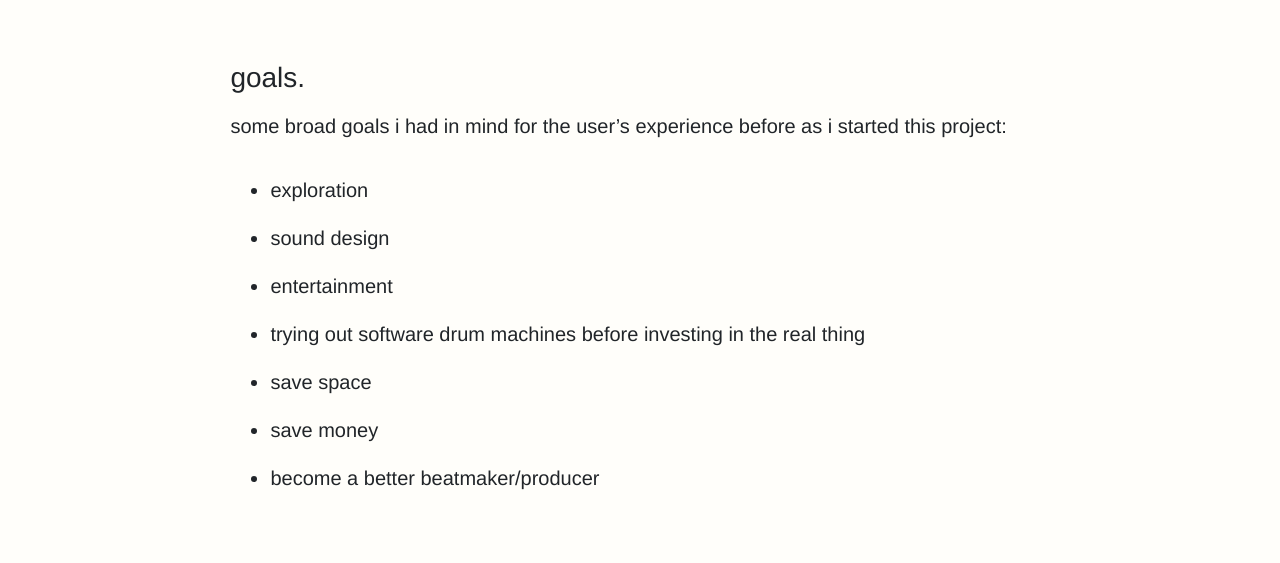
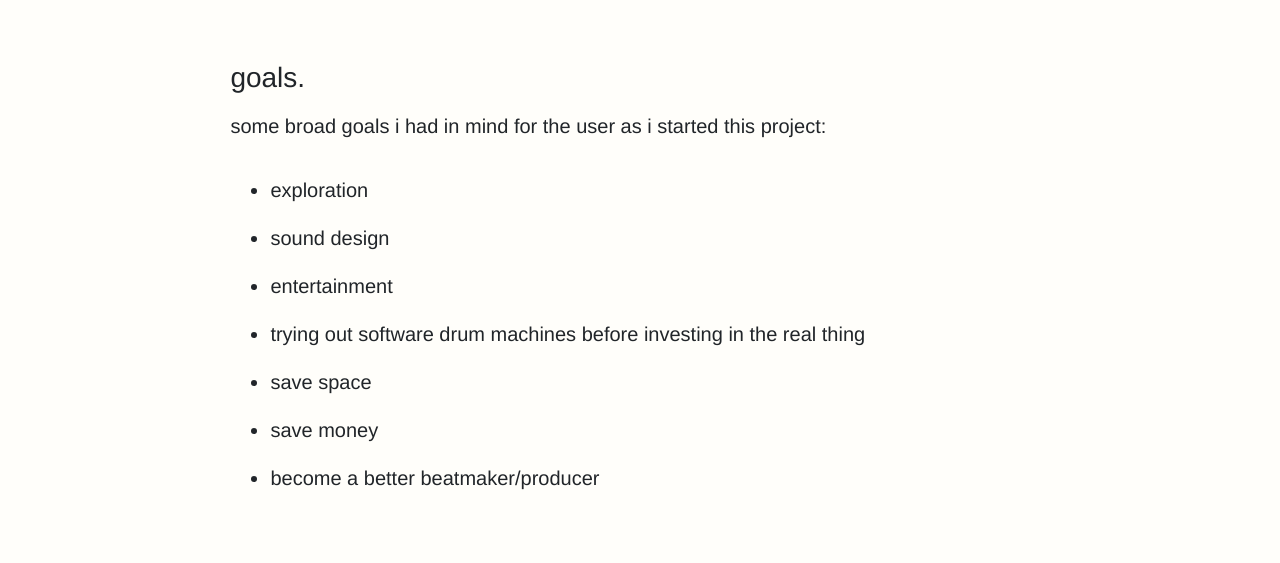
Before and after one commit to amahimtu/website, a plain HTML site: page dmlab.html in a window 1280 px wide. Shown: the part 1334-1897 px from the top of the page. Drawn offline with nearby package versions, Linux system fonts and the light colour scheme; a web font is replaced by a local one.

Commit message:
changes
updates

```diff
--- a/dmlab.html
+++ b/dmlab.html
@@ -41,7 +41,7 @@
 	</p></div><br>
 
 	<div id="goals"><h3>Goals.</h3>
-	<p>Some broad goals I had in mind for the user’s experience before as I started this project:
+	<p>Some broad goals I had in mind for the user as I started this project:
 	<ul><li>Exploration</li>
 		<li>Sound design</li>
 		<li>Entertainment</li>
```
Also changed, not shown: 1 other file.
